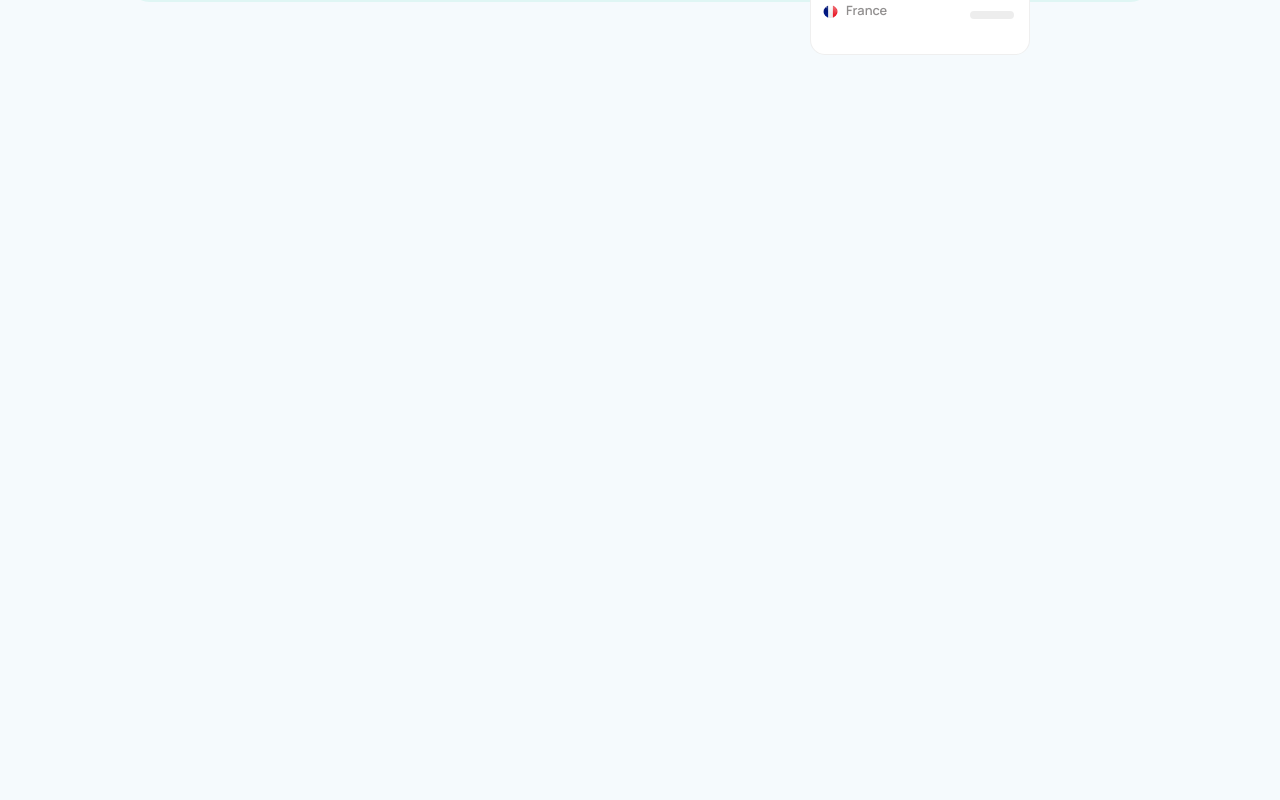
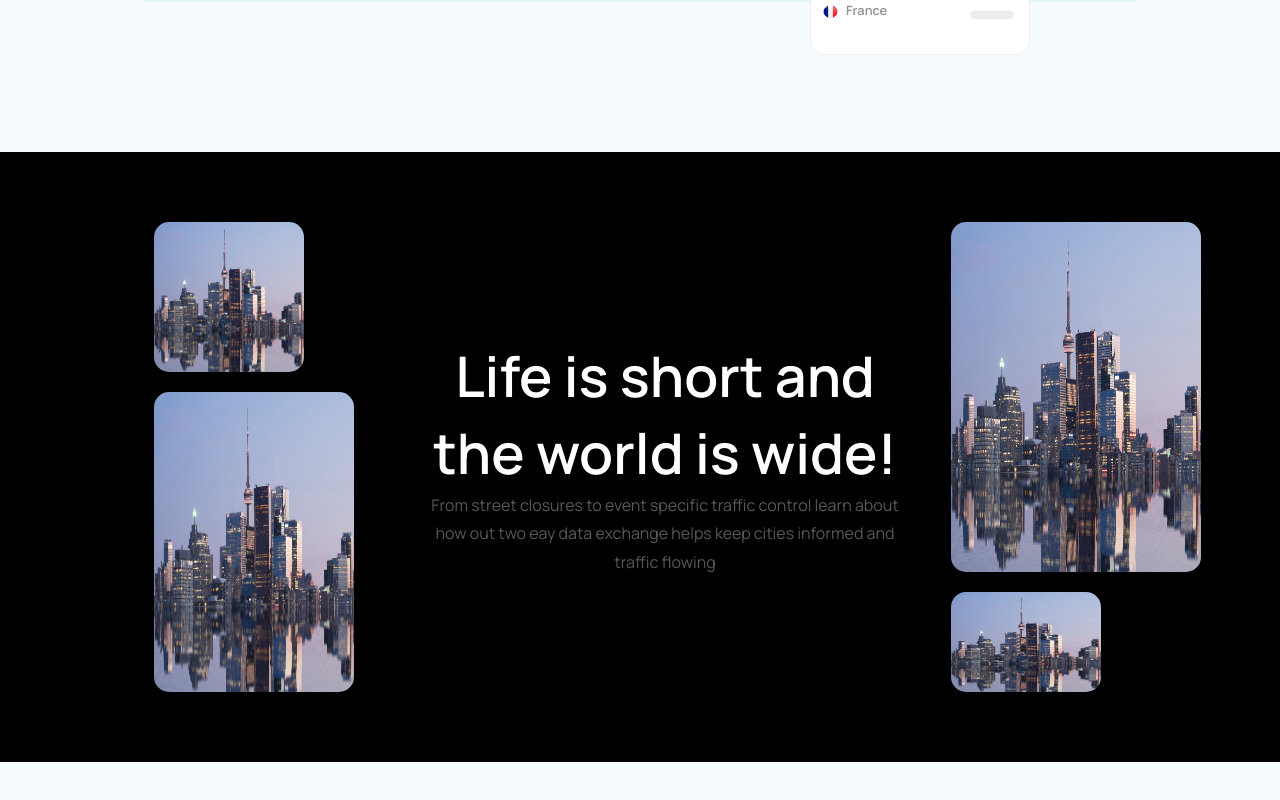
Before and after one commit to Aymsep/Travel_agency, a React (Create React App) app: page / in a window 1280 px wide. Shown: the part 1906-2706 px from the top of the page. Before the commit the page ends 1961 px from the top, so only its background shows below. Built offline with nearby package versions, Linux system fonts and the light colour scheme.

Commit message:
completed the gallery section

```diff
--- a/src/App.js
+++ b/src/App.js
@@ -3,6 +3,7 @@ import Header from './Container/Header/Header'
 import Navbar from './components/Navbar/Navbar'
 import Discover from './Container/Discover/Discover'
 import News from './Container/News/News'
+import Gallery from './Container/Gallery/Gallery'
 
 const App = () => {
   return (
@@ -11,6 +12,7 @@ const App = () => {
       <Header/>
       <Discover/>
       <News/>
+      <Gallery/>
     </div>
   )
 }
--- /dev/null
+++ b/src/Container/Gallery/Gallery.css
@@ -0,0 +1,22 @@
+.app__gallery{
+    padding: 50px 125px;
+    margin: 150px 0;
+    background-color: black;
+    display: grid;
+    grid-template-columns: 25% 50% 25%;
+    place-items: center;
+    gap:25px;
+}
+
+.side2{
+    text-align: center;
+}
+.side2 h1{
+    font-size: 3.5rem;
+    color: white;
+}
+.side2 p{
+    line-height: 1.8rem;
+    max-width: 500px;
+    color: var(--secondary-color);
+}
--- /dev/null
+++ b/src/Container/Gallery/Gallery.jsx
@@ -0,0 +1,24 @@
+import React from 'react'
+import Gallery_im from '../../components/Gallery_image/Gallery_im'
+import './Gallery.css'
+
+const Gallery = () => {
+  return (
+    <div className="app__gallery">
+        <div className="side1">
+            <Gallery_im/>
+            <Gallery_im width={200} height={300} />
+        </div>
+        <div className="side2">
+            <h1>Life is short and <br /> the world is wide!</h1>
+            <p>From street closures to event specific traffic control learn about how out two eay data exchange helps keep cities informed and traffic flowing</p>
+        </div>
+        <div className="side3">
+            <Gallery_im width={250} height={350} />
+            <Gallery_im width={150} height={100} />
+        </div>
+    </div>
+  )
+}
+
+export default Gallery
--- /dev/null
+++ b/src/components/Gallery_image/Gallery_im.css
@@ -0,0 +1,11 @@
+.app__image{
+    width: 150px;
+    height: 150px;
+    overflow: hidden;
+    border-radius: 15px;
+    margin: 20px 0;
+}
+.app__image img{
+    width: 100%;
+    height: 100%;
+}
--- /dev/null
+++ b/src/components/Gallery_image/Gallery_im.jsx
@@ -0,0 +1,13 @@
+import React from 'react'
+import './Gallery_im.css'
+import { images } from '../../constant'
+
+const Gallery_im = ({width=150, height=150}) => {
+  return (
+    <div className="app__image" style={{width:width?width:width,height:height?height:height}}>
+        <img src={images.canada_place} alt=""  />
+    </div>
+  )
+}
+
+export default Gallery_im
```
